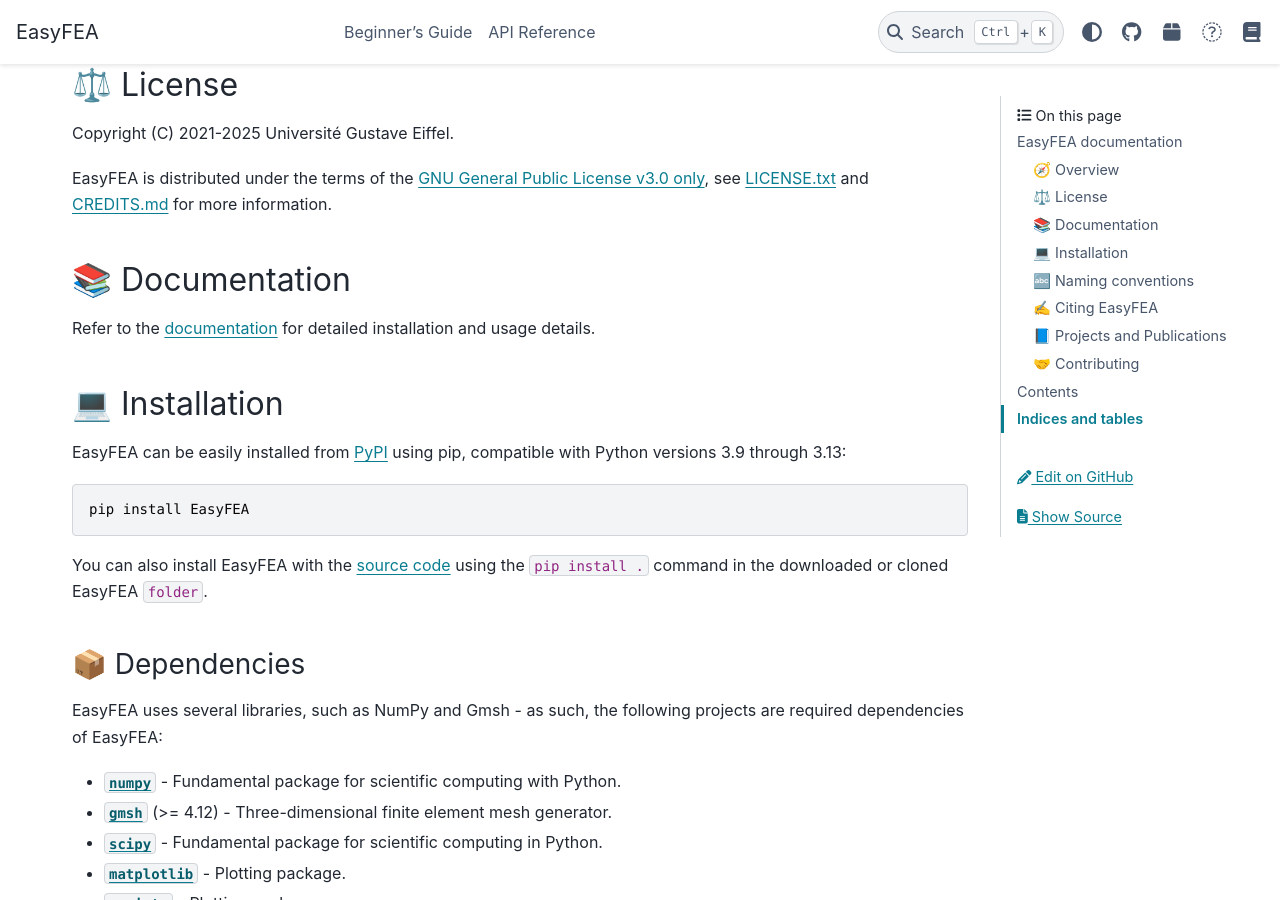
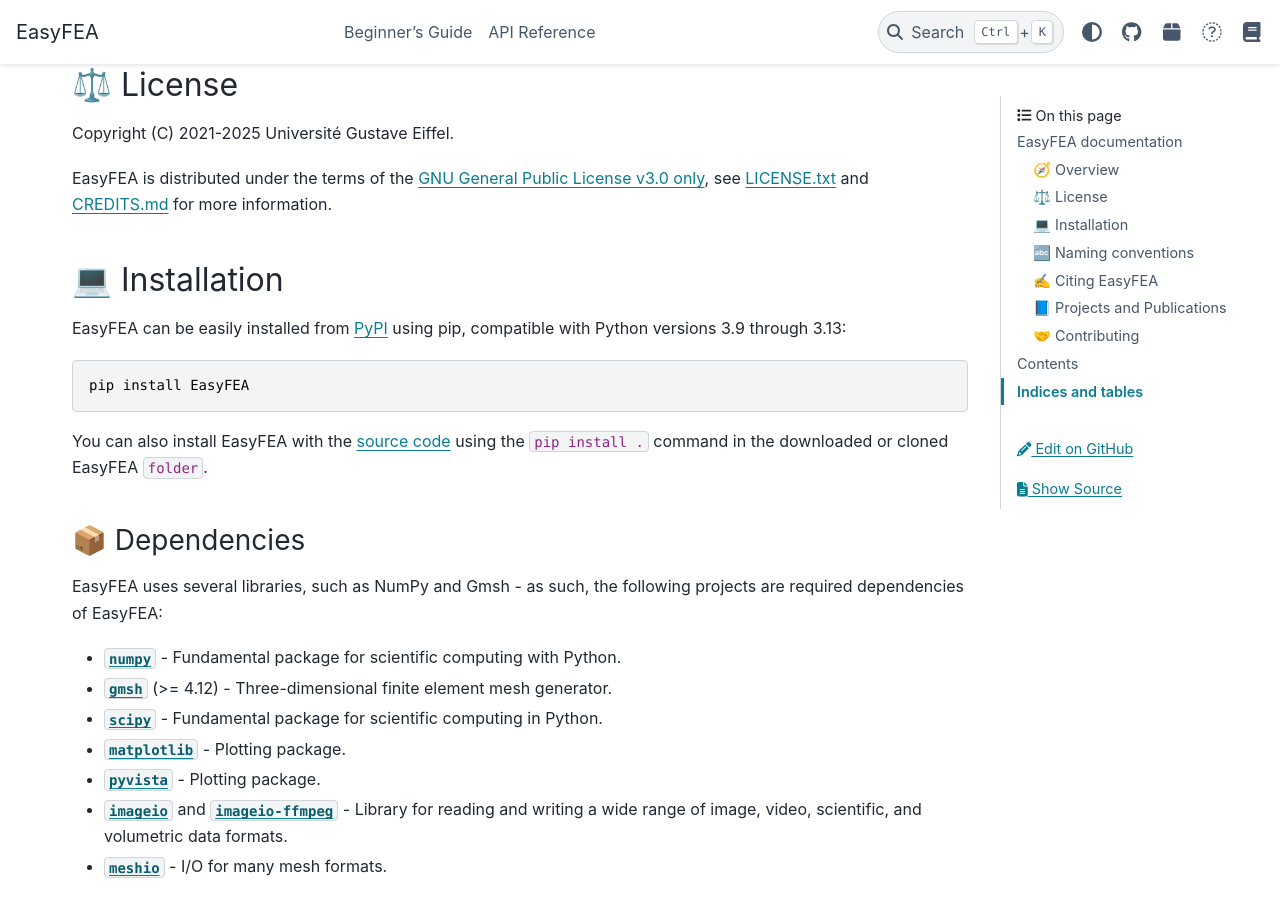
Before and after one commit to matnoel/EasyFEA, a Sphinx documentation site: the page built from docs/index.md, in a window 1280 px wide and 900 px high, scrolled down 1264 px. Built offline with Sphinx 7.4.7 and the PyData theme 0.15.4, drawn with Linux system fonts in a browser that asks for light colours; pages that are not in the unit, such as notebooks, are missing from menus.

Commit message:
Remove documentation link in `docs/index.md`

```diff
--- a/docs/index.md
+++ b/docs/index.md
@@ -26,10 +26,6 @@
 Copyright (C) 2021-2025 Université Gustave Eiffel.
 
 EasyFEA is distributed under the terms of the [GNU General Public License v3.0 only](https://spdx.org/licenses/GPL-3.0-only.html), see [LICENSE.txt](https://github.com/matnoel/EasyFEA/blob/main/LICENSE.txt) and [CREDITS.md](https://github.com/matnoel/EasyFEA/blob/main/CREDITS.md) for more information.
-
-## 📚 Documentation
-
-Refer to the [documentation](https://easyfea.readthedocs.io/en/latest/index.html) for detailed installation and usage details.
 
 ## 💻  Installation
 
```
